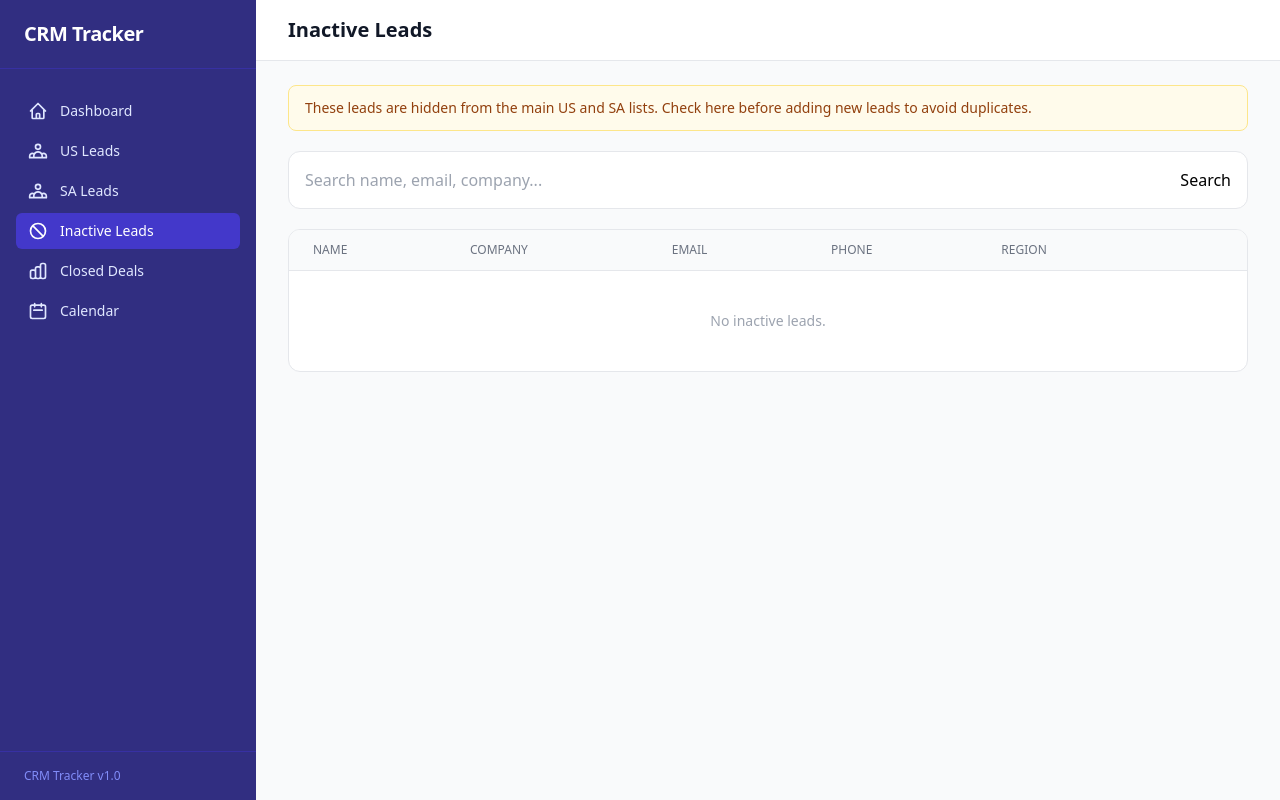
After one commit to simonburger-web/crm-tracker, a Django app: page /contacts/inactive/ in a window 1280 px wide. The commit adds this page. Run offline with Django 5.2, Linux system fonts and the light colour scheme; data that the repository does not hold is empty; some libraries are stand-ins or nearby versions.

Commit message:
Move inactive leads to dedicated page, hide from US/SA lists
Co-Authored-By: Claude Sonnet 4.6 <noreply@anthropic.com>

```diff
--- a/crm/urls.py
+++ b/crm/urls.py
@@ -6,6 +6,7 @@ urlpatterns = [
     path('contacts/', views.contact_list, name='contact_list'),
     path('contacts/us/', views.us_leads, name='us_leads'),
     path('contacts/sa/', views.sa_leads, name='sa_leads'),
+    path('contacts/inactive/', views.inactive_leads, name='inactive_leads'),
     path('contacts/new/', views.contact_create, name='contact_create'),
     path('contacts/<int:pk>/', views.contact_detail, name='contact_detail'),
     path('contacts/<int:pk>/edit/', views.contact_edit, name='contact_edit'),
--- a/crm/views.py
+++ b/crm/views.py
@@ -50,12 +50,12 @@ def contact_list(request):
 
 
 def us_leads(request):
-    contacts, q, status = _filter_contacts(request, Contact.objects.filter(region='us'))
+    contacts, q, status = _filter_contacts(request, Contact.objects.filter(region='us').exclude(status='inactive'))
     return render(request, 'crm/region_leads.html', {
         'contacts': contacts,
         'q': q,
         'status': status,
-        'status_choices': Contact.STATUS_CHOICES,
+        'status_choices': [c for c in Contact.STATUS_CHOICES if c[0] != 'inactive'],
         'region': 'us',
         'region_label': 'US Leads',
         'clear_url': 'us_leads',
@@ -63,15 +63,23 @@ def us_leads(request):
 
 
 def sa_leads(request):
-    contacts, q, status = _filter_contacts(request, Contact.objects.filter(region='sa'))
+    contacts, q, status = _filter_contacts(request, Contact.objects.filter(region='sa').exclude(status='inactive'))
     return render(request, 'crm/region_leads.html', {
         'contacts': contacts,
         'q': q,
         'status': status,
-        'status_choices': Contact.STATUS_CHOICES,
+        'status_choices': [c for c in Contact.STATUS_CHOICES if c[0] != 'inactive'],
         'region': 'sa',
         'region_label': 'SA Leads',
         'clear_url': 'sa_leads',
+    })
+
+
+def inactive_leads(request):
+    contacts, q, _ = _filter_contacts(request, Contact.objects.filter(status='inactive'))
+    return render(request, 'crm/inactive_leads.html', {
+        'contacts': contacts,
+        'q': q,
     })
 
 
--- a/templates/base.html
+++ b/templates/base.html
@@ -41,6 +41,10 @@
         <svg class="w-5 h-5" fill="none" stroke="currentColor" viewBox="0 0 24 24"><path stroke-linecap="round" stroke-linejoin="round" stroke-width="2" d="M17 20h5v-2a3 3 0 00-5.356-1.857M17 20H7m10 0v-2c0-.656-.126-1.283-.356-1.857M7 20H2v-2a3 3 0 015.356-1.857M7 20v-2c0-.656.126-1.283.356-1.857m0 0a5.002 5.002 0 019.288 0M15 7a3 3 0 11-6 0 3 3 0 016 0z"/></svg>
         SA Leads
       </a>
+      <a href="{% url 'inactive_leads' %}" class="flex items-center gap-3 px-3 py-2 rounded-md text-sm font-medium {% if request.resolver_match.url_name == 'inactive_leads' %}bg-indigo-700 text-white{% else %}text-indigo-100 hover:bg-indigo-800{% endif %}">
+        <svg class="w-5 h-5" fill="none" stroke="currentColor" viewBox="0 0 24 24"><path stroke-linecap="round" stroke-linejoin="round" stroke-width="2" d="M18.364 18.364A9 9 0 005.636 5.636m12.728 12.728A9 9 0 015.636 5.636m12.728 12.728L5.636 5.636"/></svg>
+        Inactive Leads
+      </a>
       <a href="{% url 'deal_list' %}" class="flex items-center gap-3 px-3 py-2 rounded-md text-sm font-medium {% if 'deal' in request.resolver_match.url_name %}bg-indigo-700 text-white{% else %}text-indigo-100 hover:bg-indigo-800{% endif %}">
         <svg class="w-5 h-5" fill="none" stroke="currentColor" viewBox="0 0 24 24"><path stroke-linecap="round" stroke-linejoin="round" stroke-width="2" d="M9 19v-6a2 2 0 00-2-2H5a2 2 0 00-2 2v6a2 2 0 002 2h2a2 2 0 002-2zm0 0V9a2 2 0 012-2h2a2 2 0 012 2v10m-6 0a2 2 0 002 2h2a2 2 0 002-2m0 0V5a2 2 0 012-2h2a2 2 0 012 2v14a2 2 0 01-2 2h-2a2 2 0 01-2-2z"/></svg>
         Closed Deals
--- /dev/null
+++ b/templates/crm/inactive_leads.html
@@ -0,0 +1,60 @@
+{% extends "base.html" %}
+
+{% block title %}Inactive Leads — CRM Tracker{% endblock %}
+{% block page_title %}Inactive Leads{% endblock %}
+
+{% block content %}
+<div class="bg-amber-50 border border-amber-200 rounded-lg px-4 py-3 mb-5 text-sm text-amber-800">
+  These leads are hidden from the main US and SA lists. Check here before adding new leads to avoid duplicates.
+</div>
+
+<!-- Search -->
+<div class="bg-white rounded-xl border border-gray-200 p-4 mb-5">
+  <form method="get" class="flex gap-3">
+    <input type="text" name="q" value="{{ q }}" placeholder="Search name, email, company..."
+      class="form-input flex-1">
+    <button type="submit" class="btn-primary">Search</button>
+    {% if q %}<a href="{% url 'inactive_leads' %}" class="btn-secondary">Clear</a>{% endif %}
+  </form>
+</div>
+
+<div class="bg-white rounded-xl border border-gray-200 overflow-hidden">
+  <table class="min-w-full divide-y divide-gray-200">
+    <thead class="bg-gray-50">
+      <tr>
+        <th class="px-6 py-3 text-left text-xs font-medium text-gray-500 uppercase">Name</th>
+        <th class="px-6 py-3 text-left text-xs font-medium text-gray-500 uppercase">Company</th>
+        <th class="px-6 py-3 text-left text-xs font-medium text-gray-500 uppercase">Email</th>
+        <th class="px-6 py-3 text-left text-xs font-medium text-gray-500 uppercase">Phone</th>
+        <th class="px-6 py-3 text-left text-xs font-medium text-gray-500 uppercase">Region</th>
+        <th class="relative px-6 py-3"></th>
+      </tr>
+    </thead>
+    <tbody class="divide-y divide-gray-100">
+      {% for contact in contacts %}
+      <tr class="hover:bg-gray-50 opacity-75">
+        <td class="px-6 py-4">
+          <a href="{% url 'contact_detail' contact.pk %}" class="text-sm font-medium text-gray-600 hover:text-indigo-600 hover:underline">{{ contact.name }}</a>
+        </td>
+        <td class="px-6 py-4 text-sm text-gray-500">{{ contact.company|default:"—" }}</td>
+        <td class="px-6 py-4 text-sm text-gray-500">{{ contact.email|default:"—" }}</td>
+        <td class="px-6 py-4 text-sm text-gray-500">{{ contact.phone|default:"—" }}</td>
+        <td class="px-6 py-4">
+          <span class="inline-flex items-center rounded-full px-2.5 py-0.5 text-xs font-medium bg-gray-100 text-gray-600">
+            {{ contact.get_region_display }}
+          </span>
+        </td>
+        <td class="px-6 py-4 text-right text-sm">
+          <a href="{% url 'contact_edit' contact.pk %}" class="text-gray-400 hover:text-indigo-600 mr-3">Edit</a>
+          <a href="{% url 'contact_delete' contact.pk %}" class="text-gray-400 hover:text-red-600">Delete</a>
+        </td>
+      </tr>
+      {% empty %}
+      <tr>
+        <td colspan="6" class="px-6 py-10 text-center text-sm text-gray-400">No inactive leads.</td>
+      </tr>
+      {% endfor %}
+    </tbody>
+  </table>
+</div>
+{% endblock %}
```
